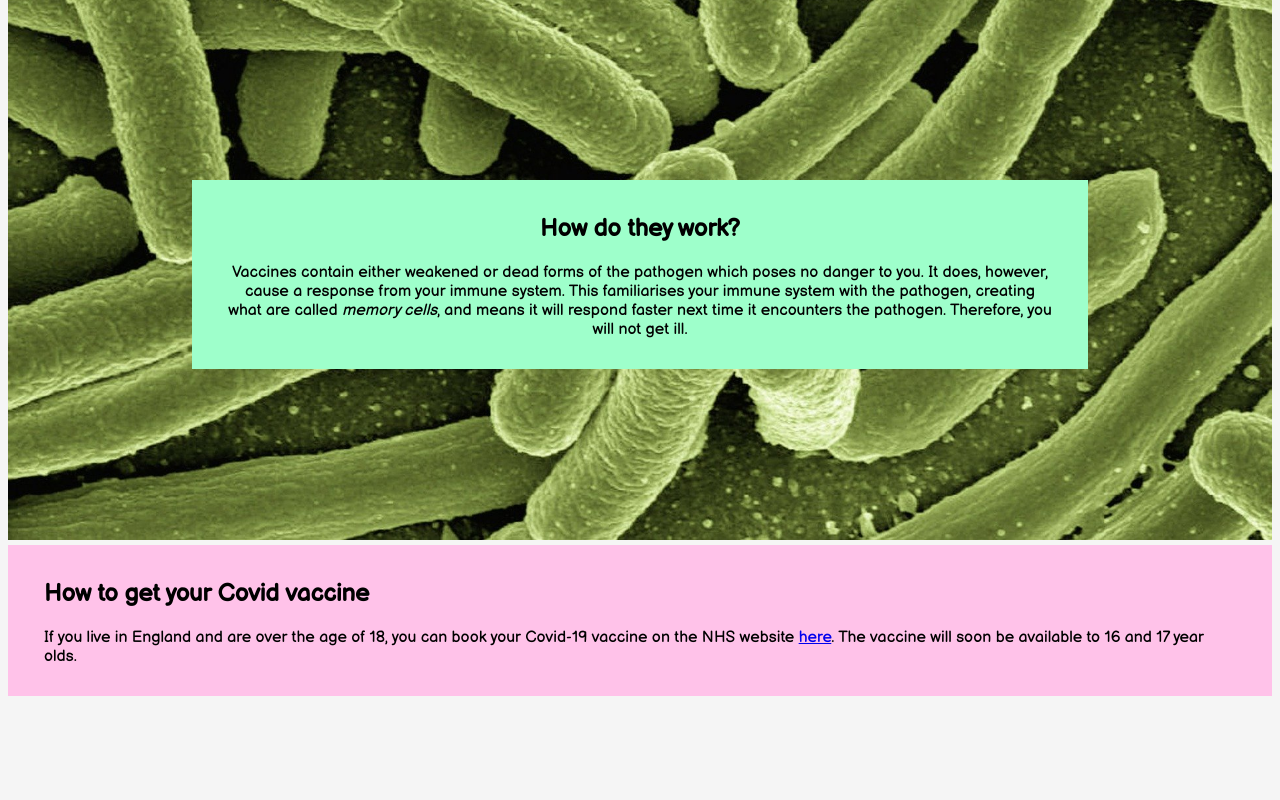
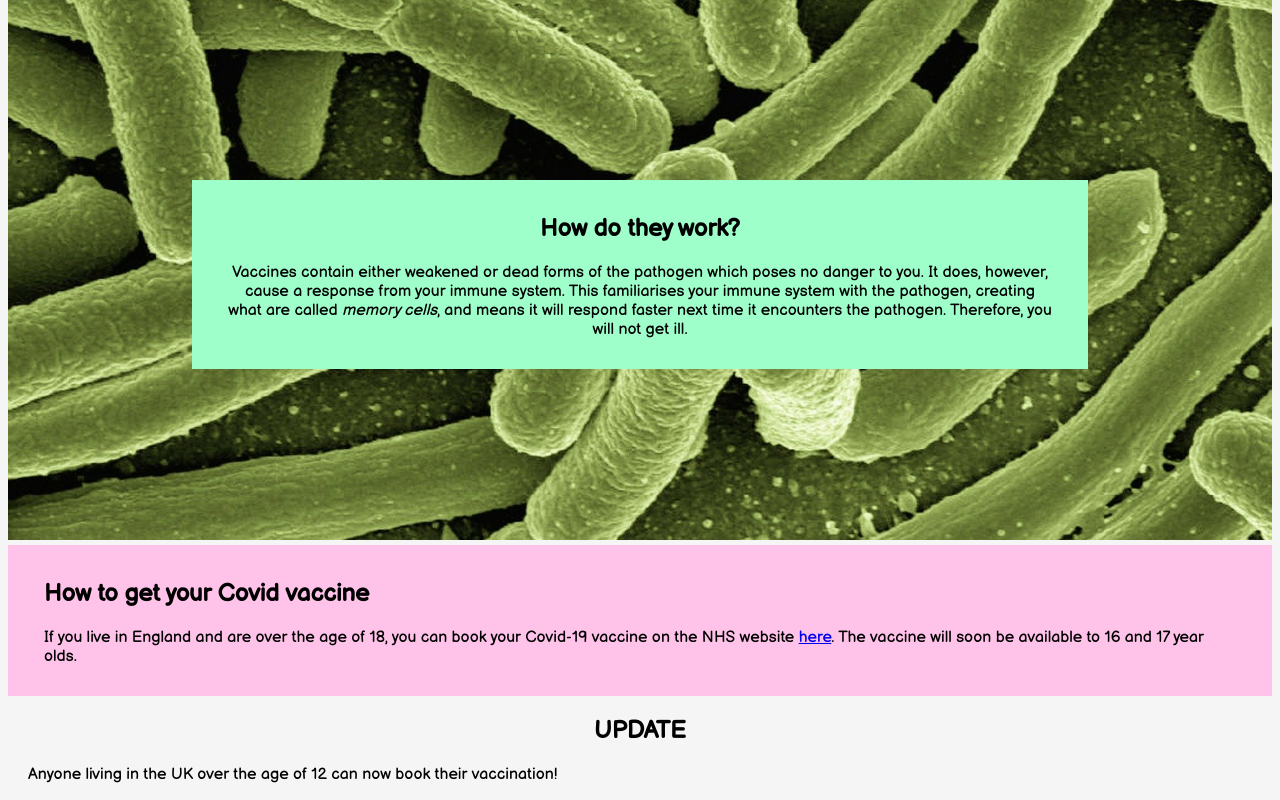
Before and after one commit to p19007/p19007.github.io, a plain HTML site: page index.html in a window 1280 px wide. Shown: the part 857-1657 px from the top of the page. Before the commit the page ends 1561 px from the top, so only its background shows below. Drawn offline with Linux system fonts and the light colour scheme.

Commit message:
Update index.html

```diff
--- a/index.html
+++ b/index.html
@@ -51,6 +51,11 @@
       <p>If you live in England and are over the age of 18, you can book your Covid-19 vaccine on the NHS website <a href="https://www.nhs.uk/conditions/coronavirus-covid-19/coronavirus-vaccination/book-coronavirus-vaccination/">here</a>. The vaccine will soon be available to 16 and 17 year olds.
     </div>
 
+    <div class="update">
+      <center><h2>UPDATE</h2></center>
+      <p>Anyone living in the UK over the age of 12 can now book their vaccination!</p>
+    </div>
+
 
   </body>
 
```
